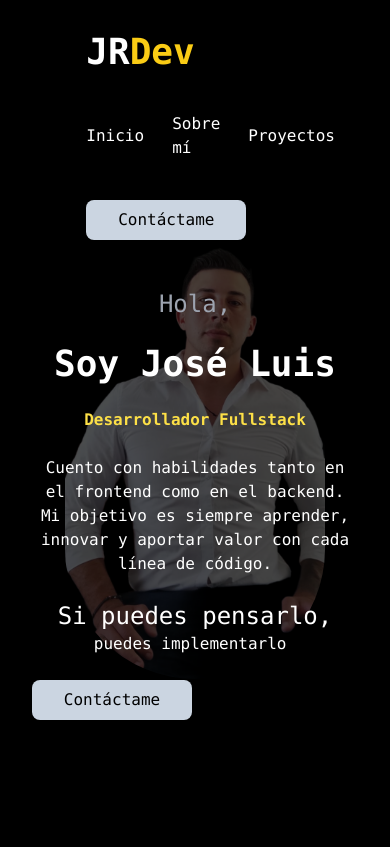
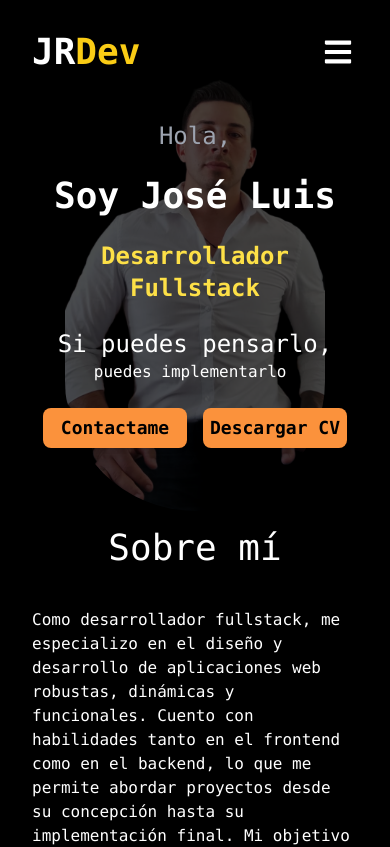
Before and after one commit to JoseluisDev24/portfolio, a React (Vite) app: page / in a window 390 px wide. Shown: the top 847 px of the page. Built offline with nearby package versions, Linux system fonts and the light colour scheme.

Commit message:
feature responsive nav and responsive styles

```diff
--- a/package.json
+++ b/package.json
@@ -12,6 +12,7 @@
   "dependencies": {
     "react": "^18.3.1",
     "react-dom": "^18.3.1",
+    "react-icons": "^5.4.0",
     "react-type-animation": "^3.2.0"
   },
   "devDependencies": {
--- a/src/App.tsx
+++ b/src/App.tsx
@@ -1,24 +1,20 @@
 import { TypeAnimation } from "react-type-animation";
 import Header from "./components/Header/Header";
+import Button from "./components/Button/Button";
 
 function App() {
   return (
     <div className="bg-black relative text-white pt-4 px-8 font-mono flex flex-col items-center scroll-smooth">
       <Header />
-      <section className="relative flex flex-col lg:flex-row justify-between items-center pt-12 pb-36 gap-8 w-full lg:w-2/3">
-        <div className="w-full lg:w-1/2 flex flex-col gap-6 text-center lg:text-left relative z-10">
+      <section className="relative w-full flex flex-col lg:flex-row justify-between items-center pt-12 pb-20  lg:w-2/3">
+        <div className="w-full lg:w-1/2 lg:items-start   flex flex-col items-center gap-6 text-center lg:text-left relative z-10">
           <span className="text-gray-400 text-2xl">Hola,</span>
           <span className="text-4xl sm:text-5xl font-semibold">
             Soy José Luis
           </span>
-          <h1 className="sm:text-3xl text-yellow-300 font-semibold">
+          <h1 className="text-2xl text-yellow-300 font-semibold">
             Desarrollador Fullstack
           </h1>
-          <p>
-            Cuento con habilidades tanto en el frontend como en el backend. Mi
-            objetivo es siempre aprender, innovar y aportar valor con cada línea
-            de código.
-          </p>
           <div>
             <p className="text-2xl">Si puedes pensarlo,</p>
             <TypeAnimation
@@ -35,13 +31,18 @@ function App() {
               repeat={Infinity}
             />
           </div>
-          <button className="bg-slate-300 rounded-lg sm:text-center h-10 w-40 text-black shadow-lg hover:shadow-yellow-300">
-            Contáctame
-          </button>
+          <div className="flex gap-4">
+            <a href="#">
+              <Button>Contactame</Button>
+            </a>
+            <a href="#">
+              <Button>Descargar CV</Button>
+            </a>
+          </div>
         </div>
         <div className="w-full lg:w-1/2">
           <img
-            className="absolute inset-0 mx-auto w-[80%] h-auto lg:w-80 lg:h-auto lg:relative lg:inset-auto rounded-full opacity-30 lg:opacity-100 z-0"
+            className="absolute inset-0 mx-auto w-[80%] h-auto rounded-full opacity-30 z-0 lg:w-80 lg:h-auto lg:relative lg:inset-auto lg:opacity-100"
             src="../sectionprofile3.png"
             alt="imagen de perfil"
           />
@@ -49,31 +50,25 @@ function App() {
       </section>
       <section
         id="sobre-mi"
-        className="flex flex-col items-center justify-center py-6 w-2/3"
+        className="flex flex-col items-center justify-center pb-6 w-full sm:w-2/3"
       >
-        <h2 className="text-4xl pb-8">Sobre mí</h2>
-        <p>
-          Me apasiona crear soluciones digitales que marquen la diferencia. Como
-          desarrollador fullstack, me especializo en el diseño y desarrollo de
-          aplicaciones web robustas, dinámicas y funcionales. Cuento con
+        <h2 className="text-4xl">Sobre mí</h2>
+        <p className="py-10">
+          Como desarrollador fullstack, me especializo en el diseño y desarrollo
+          de aplicaciones web robustas, dinámicas y funcionales. Cuento con
           habilidades tanto en el frontend como en el backend, lo que me permite
           abordar proyectos desde su concepción hasta su implementación final.
           Mi objetivo es siempre aprender, innovar y aportar valor con cada
-          línea de código. ¡Echa un vistazo a mi portafolio y descubre algunos
-          de los proyectos en los que he trabajado!
+          línea de código.
         </p>
-        <span className="text-yellow-300 font-semibold pt-6 text-3xl">
+        <span className="text-yellow-300 font-semibold text-center sm:text-start text-3xl">
           Habilidades técnicas
         </span>
         <div className="flex flex-wrap justify-center lg:justify-start items-center gap-4 pt-4">
           <img className="w-20 sm:w-32" src="../html.png" alt="HTML" />
           <img className="w-16 sm:w-28" src="../sass.png" alt="SASS" />
-          <img className="sm:w-20" src="../react.png" alt="React" />
-          <img
-            className="w-16 sm:w-28"
-            src="../node.png"
-            alt="Node.js"
-          />
+          <img className="w-20" src="../react.png" alt="React" />
+          <img className="w-16 sm:w-28" src="../node.png" alt="Node.js" />
         </div>
       </section>
     </div>
--- /dev/null
+++ b/src/components/Button/Button.tsx
@@ -0,0 +1,15 @@
+import React from "react";
+
+interface Props {
+  children: React.ReactNode;
+}
+
+function Button({ children }: Props) {
+  return (
+    <button className="bg-orange-400 font-bold text-lg rounded-lg h-10 w-36 text-black shadow-lg hover:shadow-yellow-300">
+      {children}
+    </button>
+  );
+}
+
+export default Button;
--- /dev/null
+++ b/src/components/Header/Header.module.css
@@ -0,0 +1,47 @@
+header .navBtn {
+    background: transparent;
+    color: var(--clr-white);
+    padding: 5px;
+    cursor: pointer;
+    display: none;
+    opacity: 0;
+    border: none;
+    outline: none;
+
+}
+
+@media only screen and (max-width: 768px) {
+
+    header nav {
+        color: black;
+        font-weight: bolder;
+        font-size: 1.5rem;
+        position: fixed;
+        top: 0;
+        left: 0;
+        width: 100%;
+        height: 100%;
+        display: flex;
+        flex-direction: column;
+        align-items: center;
+        justify-content: center;
+        background-color: orange;
+        opacity: 1;
+        transition: 1s;
+        transform: translateY(-100vh);
+    }
+     header .navBtn {
+        display: block;
+        opacity: 1;
+    }
+    header .responsiveNav {
+        transform: none;
+
+    }
+
+    nav .navCloseBtn{
+        position: absolute;
+        top: 2rem;
+        right: 2rem;
+    }
+}
--- a/src/components/Header/Header.tsx
+++ b/src/components/Header/Header.tsx
@@ -1,29 +1,43 @@
+import Button from "../Button/Button";
+import { FaBars, FaTimes } from "react-icons/fa";
+import styles from "./Header.module.css";
+import { useRef} from "react";
+
 interface Props {}
 
 function Header(props: Props) {
   const {} = props;
+  const navRef = useRef<HTMLElement | null>(null);
+  const handleShowNavbar = () => {
+    if (navRef.current) {
+      navRef.current.classList.toggle(styles.responsiveNav);
+    }
+  };
 
   return (
-    <header className="header animate-slideDown flex justify-between items-center gap-10 pt-4 text-white flex-wrap w-2/3 sm:min-w-72 sm:m-auto">
+    <header className="header w-full animate-slideDown flex justify-between items-center gap-10 pt-4 text-white md:w-2/3">
       <div className="text-3xl font-bold">
         <a href="#">
           <span className="text-4xl">JR</span>
           <span className="text-yellow-400 text-4xl font-bold">Dev</span>
         </a>
       </div>
-      <nav className="flex justify-between items-center gap-7 ">
+      <nav ref={navRef} className="flex justify-center sm:justify-between items-center gap-7 ">
         <a href="#" className="hover:text-yellow-300">
           Inicio
         </a>
-        <a href="#about" className="hover:text-yellow-300">
+        <a href="#sobre-mi" className="hover:text-yellow-300">
           Sobre mí
         </a>
         <a href="#proyectos" className="hover:text-yellow-300">
           Proyectos
         </a>
+        <button className={styles.navBtn, styles.navCloseBtn} onClick={handleShowNavbar}>
+          <FaTimes className="text-3xl text-white" />
+        </button>
       </nav>
-      <button className="bg-slate-300 rounded-lg h-10 w-40 text-black shadow-lg hover:shadow-yellow-300">
-        Contáctame
+      <button className={styles.navBtn} onClick={handleShowNavbar}>
+        <FaBars className="text-3xl text-white" />
       </button>
     </header>
   );
```
Also changed, not shown: 1 other file (tests, documents, lock files or other folders).
